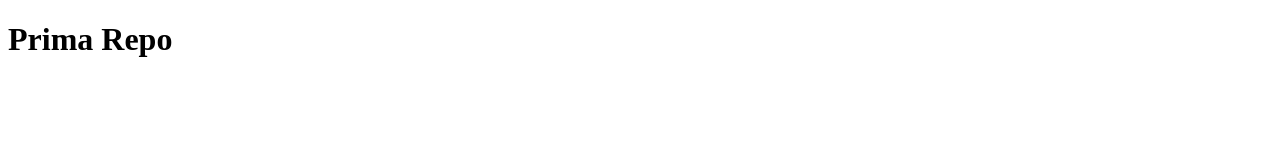
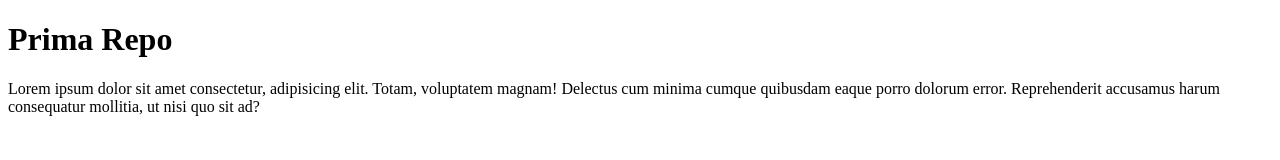
Before and after one commit to mariaDulesova/prima-repo, a plain HTML site: page index.html in a window 1280 px wide. Drawn offline with Linux system fonts and the light colour scheme.

Commit message:
aggiunto paragrafo

```diff
--- a/index.html
+++ b/index.html
@@ -7,5 +7,11 @@
   </head>
   <body>
     <h1>Prima Repo</h1>
+    <p>
+      Lorem ipsum dolor sit amet consectetur, adipisicing elit. Totam,
+      voluptatem magnam! Delectus cum minima cumque quibusdam eaque porro
+      dolorum error. Reprehenderit accusamus harum consequatur mollitia, ut nisi
+      quo sit ad?
+    </p>
   </body>
 </html>
```
